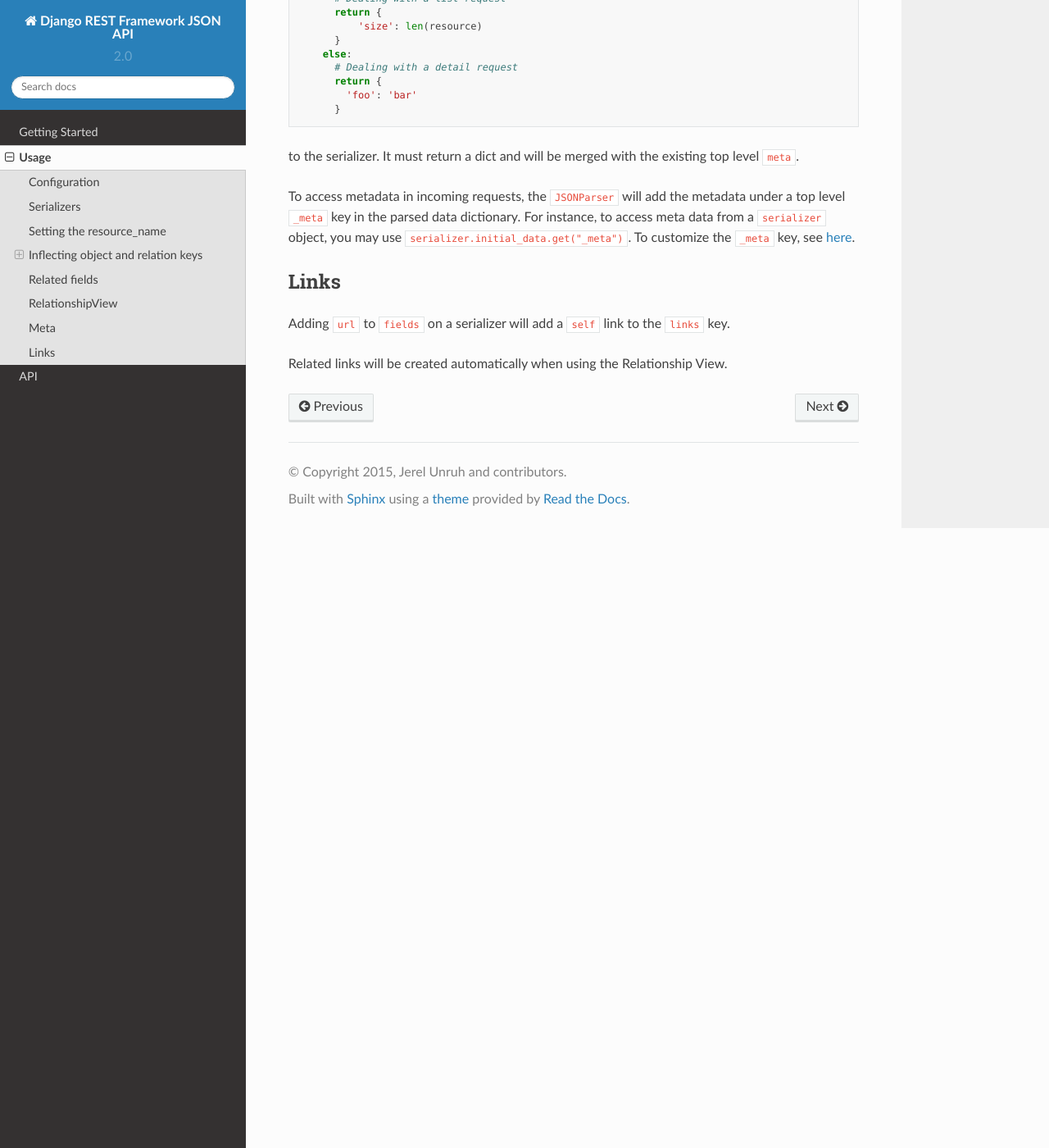
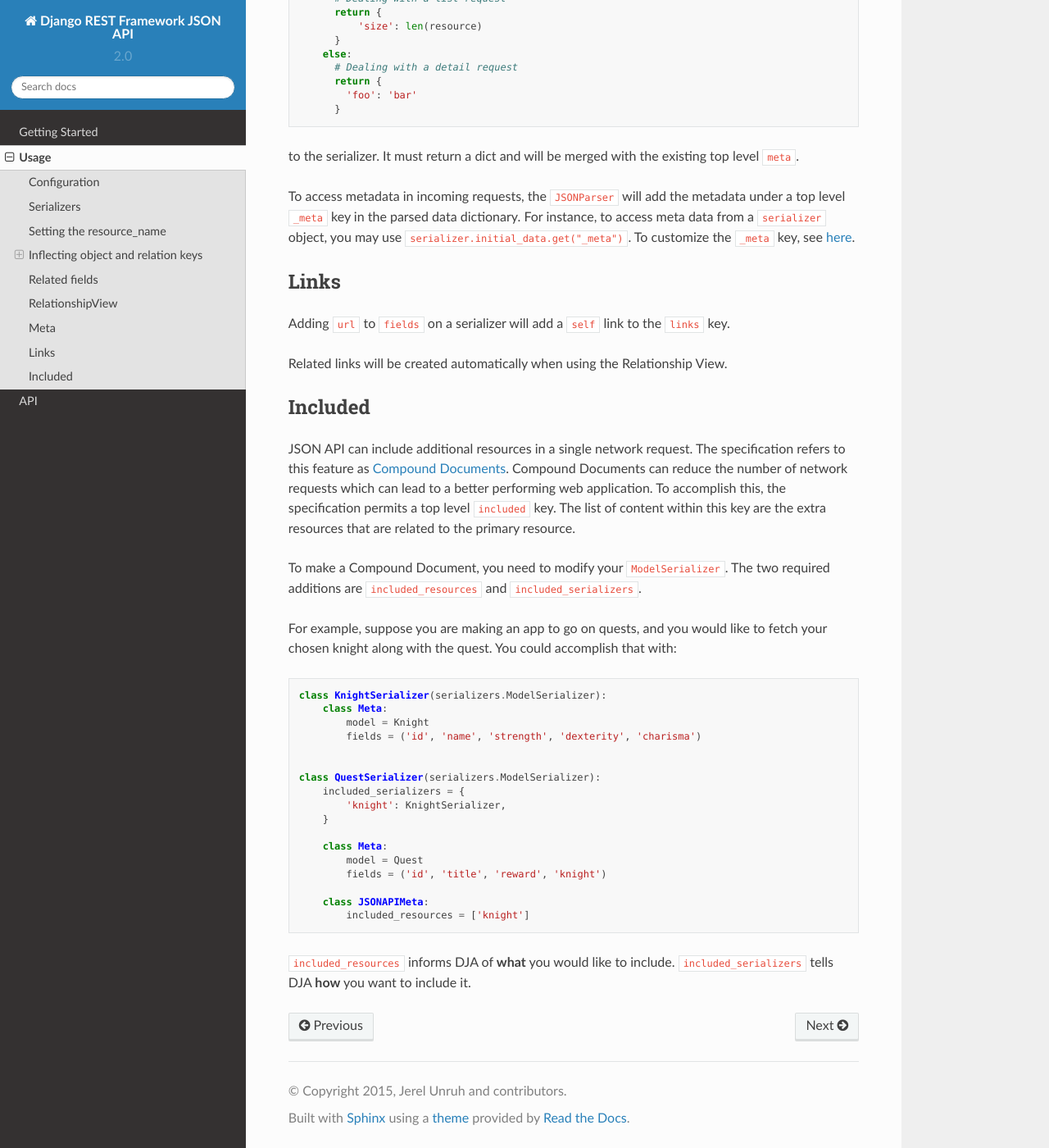
Before and after one commit to django-json-api/django-rest-framework-json-api, a Sphinx documentation site: the page built from docs/usage.md, in a window 1280 px wide and 1400 px high, scrolled down 8338 px. Shown: the whole window at 82% size. Built offline with Sphinx 7.4.7 and the Read the Docs theme 2.0.0, drawn with Linux system fonts in a browser that asks for light colours.

Commit message:
Document DJA's ability to use Compound Documents. (#308)
This branch adds documentation for how to include extra resources
under the `included` key.

It also adds Sphinx and the extra required dependencies to build
the docs to `requirements-development.txt`.

````diff
--- a/docs/usage.md
+++ b/docs/usage.md
@@ -457,8 +457,53 @@ Adding `url` to `fields` on a serializer will add a `self` link to the `links` k
 
 Related links will be created automatically when using the Relationship View.
 
+### Included
+
+JSON API can include additional resources in a single network request.
+The specification refers to this feature as
+[Compound Documents](http://jsonapi.org/format/#document-compound-documents).
+Compound Documents can reduce the number of network requests
+which can lead to a better performing web application.
+To accomplish this,
+the specification permits a top level `included` key.
+The list of content within this key are the extra resources
+that are related to the primary resource.
+
+To make a Compound Document,
+you need to modify your `ModelSerializer`.
+The two required additions are `included_resources`
+and `included_serializers`.
+
+For example,
+suppose you are making an app to go on quests,
+and you would like to fetch your chosen knight
+along with the quest.
+You could accomplish that with:
+
+```python
+class KnightSerializer(serializers.ModelSerializer):
+    class Meta:
+        model = Knight
+        fields = ('id', 'name', 'strength', 'dexterity', 'charisma')
+
+
+class QuestSerializer(serializers.ModelSerializer):
+    included_serializers = {
+        'knight': KnightSerializer,
+    }
+
+    class Meta:
+        model = Quest
+        fields = ('id', 'title', 'reward', 'knight')
+
+    class JSONAPIMeta:
+        included_resources = ['knight']
+```
+
+`included_resources` informs DJA of **what** you would like to include.
+`included_serializers` tells DJA **how** you want to include it.
+
 <!--
 ### Relationships
-### Included
 ### Errors
 -->
--- a/requirements-development.txt
+++ b/requirements-development.txt
@@ -3,5 +3,8 @@ pytest>=2.9.0,<3.0
 pytest-django
 pytest-factoryboy
 fake-factory
+recommonmark
+Sphinx
+sphinx_rtd_theme
 tox
 mock
````
